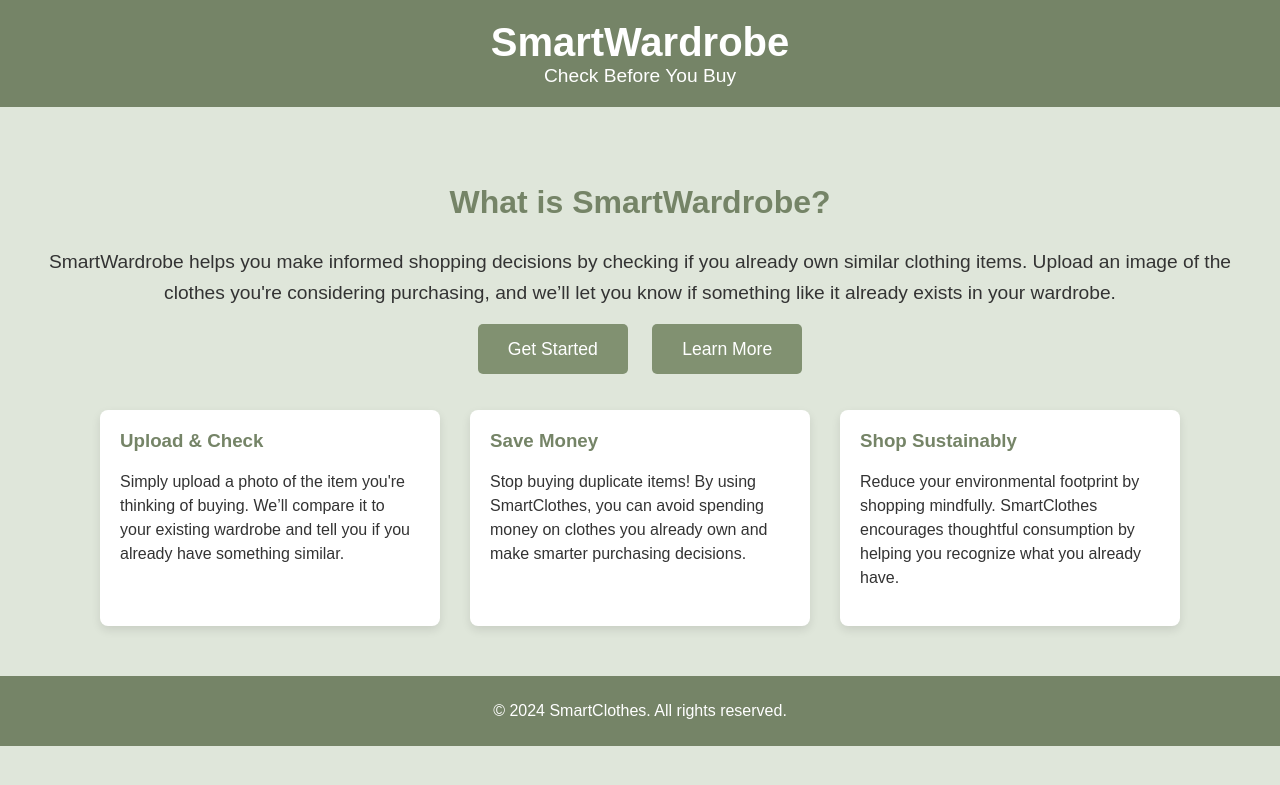
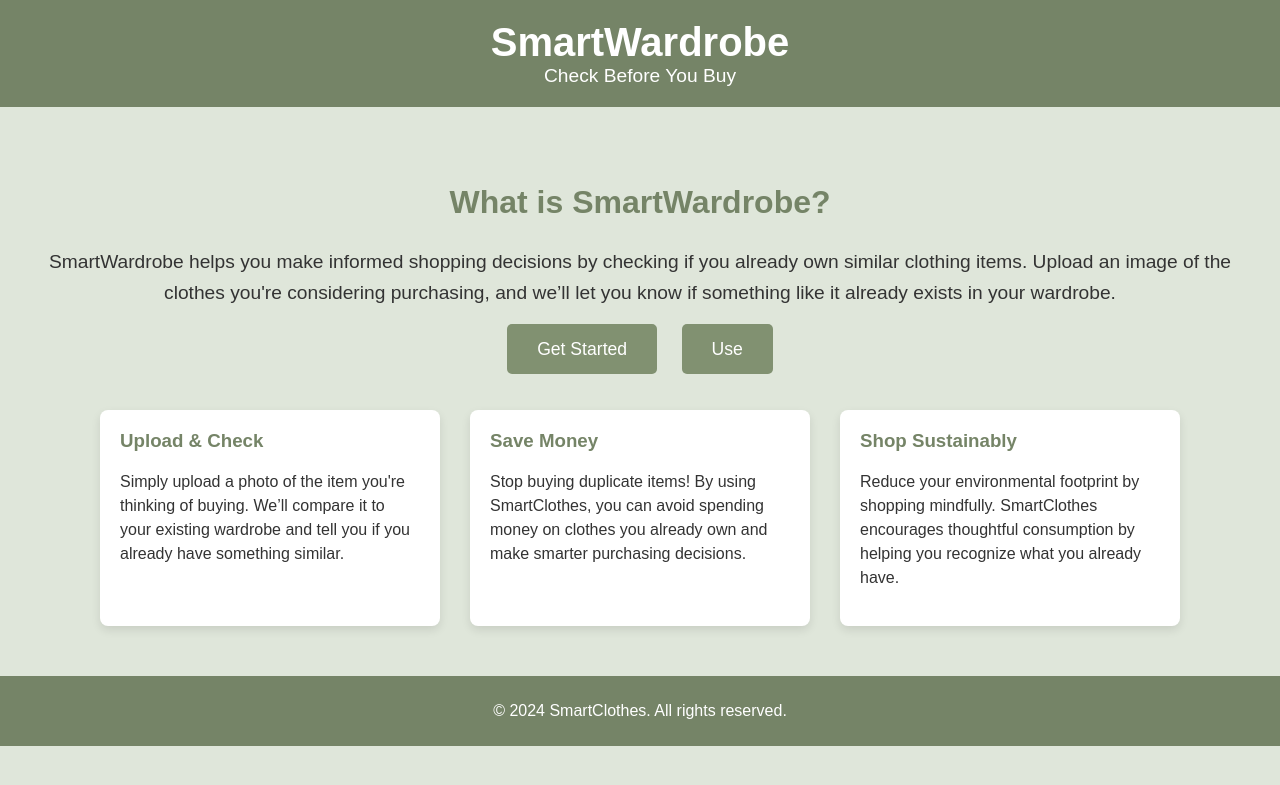
Before and after one commit to Spandana-M-Patil/Hackathon, a Flask app: template templates/homepg.html in a window 1280 px wide. Shown: the top 785 px of the page. Run offline with Flask 3, Linux system fonts and the light colour scheme; the template is opened without the code that fills it, so the values that code supplies are empty.

Commit message:
Third commit

```diff
--- a/templates/homepg.html
+++ b/templates/homepg.html
@@ -1,27 +1,29 @@
 <!DOCTYPE html>
 <html lang="en">
 <head>
-    <meta charset="UTF-8" />
-    <meta name="viewport" content="width=device-width, initial-scale=1.0" />
+    <meta charset="UTF-8">
+    <meta name="viewport" content="width=device-width, initial-scale=1.0">
     <title>SmartClothes - Check Before You Buy</title>
     <style>
+        /* Color palette */
         :root {
             --primary-color: #758467; /* Deep Olive */
             --secondary-color: #819171; /* Muted Green */
-        --accent-color: #9caf88; /* Soft Green */
-        --light-color: #cbd5c0; /* Light Grey-Green */
-        --background-color: #dfe6da; /* Pale Sage */
+            --accent-color: #9CAF88; /* Soft Green */
+            --light-color: #CBD5C0; /* Light Grey-Green */
+            --background-color: #DFE6DA; /* Pale Sage */
             --text-color: #333; /* Dark Text */
         }
 
         body {
-        font-family: "Arial", sans-serif;
+            font-family: 'Arial', sans-serif;
             margin: 0;
             padding: 0;
             background-color: var(--background-color);
             color: var(--text-color);
         }
 
+        /* Header */
         header {
             background-color: var(--primary-color);
             color: white;
@@ -40,6 +42,7 @@
             font-size: 1.2em;
         }
 
+        /* Main Content */
         main {
             padding: 50px 20px;
             text-align: center;
@@ -79,6 +82,7 @@
             background-color: var(--accent-color);
         }
 
+        /* Info Section */
         .info-section {
             display: flex;
             flex-wrap: wrap;
@@ -105,67 +109,69 @@
             line-height: 1.5em;
         }
 
+        /* Footer */
         footer {
             background-color: var(--primary-color);
             color: white;
             padding: 10px;
             text-align: center;
         }
+
     </style>
 </head>
 <body>
+
+    <!-- Header Section -->
     <header>
         <h1>SmartWardrobe</h1>
         <p>Check Before You Buy</p>
     </header>
 
+    <!-- Main Content Section -->
     <main>
         <section class="intro">
             <h2>What is SmartWardrobe?</h2>
             <p>
-          SmartWardrobe helps you make informed shopping decisions by checking
-          if you already own similar clothing items. Upload an image of the
-          clothes you're considering purchasing, and we’ll let you know if
-          something like it already exists in your wardrobe.
+                SmartWardrobe helps you make informed shopping decisions by checking if you already own similar clothing items.
+                Upload an image of the clothes you're considering purchasing, and we’ll let you know if something like it already exists in your wardrobe.
             </p>
             <div class="buttons">
-          <a href="ui.html">Get Started</a>
-          <a href="#">Learn More</a>
+                <a href="log.html">Get Started</a>
+                <a href="ui.html">Use</a>
             </div>
         </section>
 
         <section class="info-section">
+            <!-- Card 1 -->
             <div class="info-card">
                 <h3>Upload & Check</h3>
                 <p>
-            Simply upload a photo of the item you're thinking of buying. We’ll
-            compare it to your existing wardrobe and tell you if you already
-            have something similar.
+                    Simply upload a photo of the item you're thinking of buying. We’ll compare it to your existing wardrobe and tell you if you already have something similar.
                 </p>
             </div>
 
+            <!-- Card 2 -->
             <div class="info-card">
                 <h3>Save Money</h3>
                 <p>
-            Stop buying duplicate items! By using SmartClothes, you can avoid
-            spending money on clothes you already own and make smarter
-            purchasing decisions.
+                    Stop buying duplicate items! By using SmartClothes, you can avoid spending money on clothes you already own and make smarter purchasing decisions.
                 </p>
             </div>
 
+            <!-- Card 3 -->
             <div class="info-card">
                 <h3>Shop Sustainably</h3>
                 <p>
-            Reduce your environmental footprint by shopping mindfully.
-            SmartClothes encourages thoughtful consumption by helping you
-            recognize what you already have.
+                    Reduce your environmental footprint by shopping mindfully. SmartClothes encourages thoughtful consumption by helping you recognize what you already have.
                 </p>
             </div>
         </section>
     </main>
 
+    <!-- Footer Section -->
     <footer>
         <p>&copy; 2024 SmartClothes. All rights reserved.</p>
     </footer>
+
 </body>
 </html>
```
Also changed, not shown: templates/ui.html (+4 -4 lines). Lines whose indentation alone changed are shown as unchanged.
